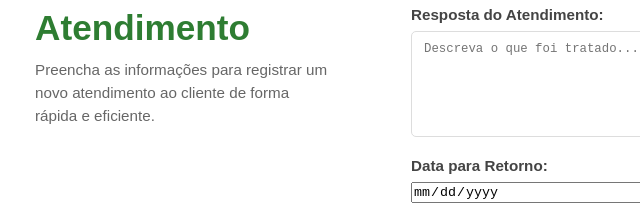
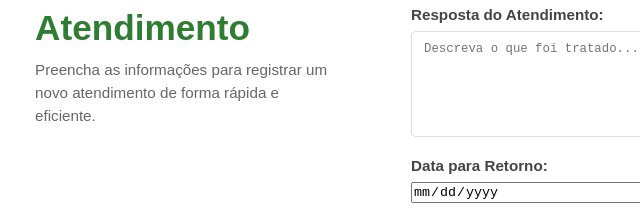
Before and after one commit to Douglas-Michel/helpo-login, a plain HTML site: page cadastrar-atendimento.html in a window 1280 px wide. Shown: the part 354-574 px from the top of the page, 195-835 px from the left. Drawn offline with Linux system fonts and the light colour scheme.

Commit message:
fix: Corrigir texto da descrição no formulário de cadastro de atendimento

```diff
--- a/cadastrar-atendimento.html
+++ b/cadastrar-atendimento.html
@@ -11,7 +11,7 @@
         <section class="left-section">
             <div class="left-content">
                 <h1>Cadastrar Atendimento</h1>
-                <p>Preencha as informações para registrar um novo atendimento ao cliente de forma rápida e eficiente.</p>
+                <p>Preencha as informações para registrar um novo atendimento de forma rápida e eficiente.</p>
             </div>
         </section>
         <section class="right-section">
```
